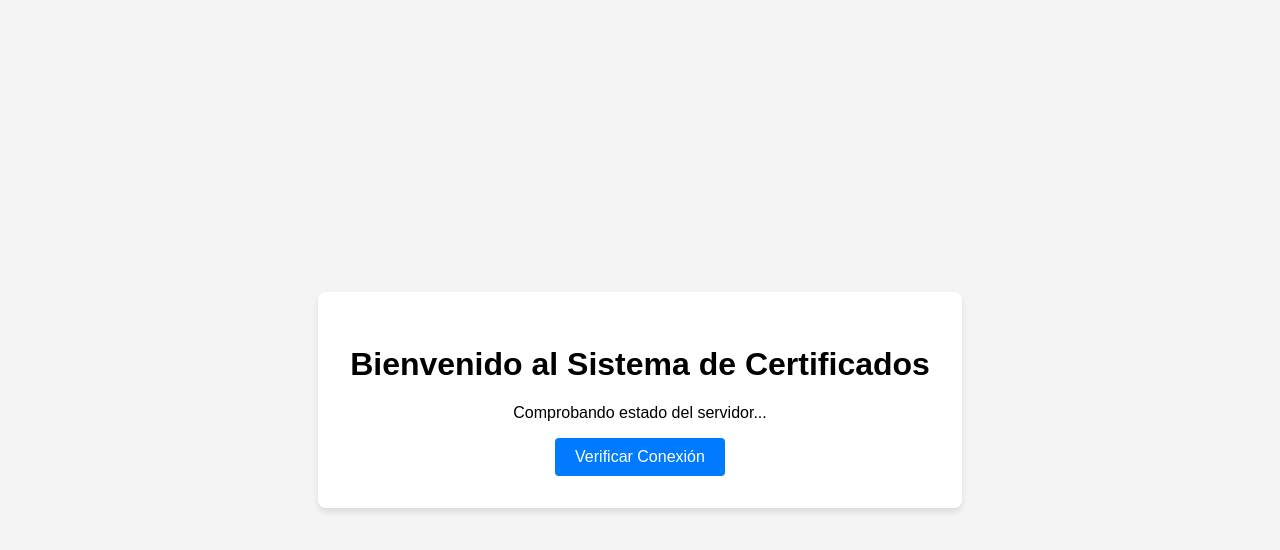
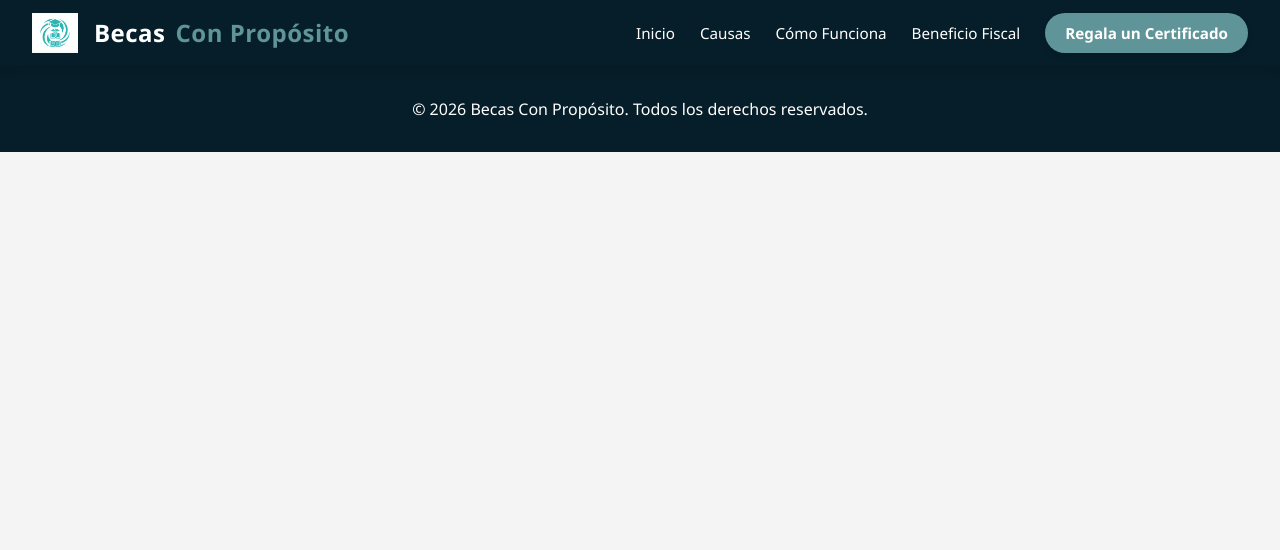
Before and after one commit to Churr000God/proyecto-certificados, a plain HTML site: page frontend/views/index.html in a window 1280 px wide. Drawn offline with Linux system fonts and the light colour scheme.

Commit message:
style(frontend): optimize navbar html and css for responsiveness

```diff
--- a/docker-compose.yml
+++ b/docker-compose.yml
@@ -1,5 +1,3 @@
-version: '3.8'
-
 services:
   backend:
     build: ./backend
--- /dev/null
+++ b/frontend/assets/nav_bar.css
@@ -0,0 +1,183 @@
+.navbar {
+    background-color: var(--primary-color);
+    color: var(--white-color);
+    padding: 0.8rem 2rem;
+    display: flex;
+    justify-content: space-between;
+    align-items: center;
+    box-shadow: 0 2px 10px rgba(0,0,0,0.15);
+    position: sticky;
+    top: 0;
+    z-index: 1000;
+}
+
+/* Logo Section */
+.navbar-left {
+    display: flex;
+    align-items: center;
+}
+
+.brand-logo {
+    display: flex;
+    align-items: center;
+    text-decoration: none;
+    color: var(--white-color);
+}
+
+.logo-img {
+    height: 40px;
+    width: auto;
+    object-fit: contain;
+}
+
+.logo-text {
+    font-size: 1.2rem;
+    font-weight: bold;
+    margin-left: 10px;
+}
+
+/* Navigation Links */
+.navbar-title-container {
+    flex: 1;
+    display: flex;
+    justify-content: left;
+    padding: 0 1rem;
+    text-align: center;
+    gap: 10px;
+}
+
+.brand_1 {
+    font-size: 1.5rem;
+    color: var(--white-color);
+    margin: 0;
+    font-weight: 700;
+    white-space: nowrap;
+    letter-spacing: 0.5px;
+}
+
+.brand_2 {
+    font-size: 1.5rem;
+    color: var(--secondary-color);
+    margin: 0;
+    font-weight: 700;
+    white-space: nowrap;
+    letter-spacing: 0.5px;
+}
+
+@media (max-width: 768px) {
+    .brand_1, .brand_2 {
+        font-size: 1.1rem;
+    }
+
+    .navbar-title-container {
+        justify-content: flex-start;
+        padding-left: 0.5rem;
+    }
+}
+
+.navbar .nav-links {
+    display: flex;
+    gap: 25px;
+    list-style: none;
+    margin: 0;
+    padding: 0;
+    align-items: center;
+}
+
+.navbar .nav-links li a {
+    color: var(--white-color);
+    text-decoration: none;
+    font-weight: 500;
+    font-size: 0.95rem;
+    padding: 5px 0;
+    position: relative;
+    transition: color 0.3s ease;
+}
+
+/* Efecto hover subrayado */
+.navbar .nav-links li a:not(.btn-cta)::after {
+    content: '';
+    position: absolute;
+    width: 0;
+    height: 2px;
+    bottom: 0;
+    left: 0;
+    background-color: var(--light-color);
+    transition: width 0.3s ease;
+}
+
+.navbar .nav-links li a:not(.btn-cta):hover::after {
+    width: 100%;
+}
+
+.navbar .nav-links li a:hover {
+    color: var(--light-color);
+}
+
+/* Botón CTA Destacado */
+.btn-cta {
+    background-color: var(--secondary-color);
+    color: var(--white-color) !important;
+    padding: 10px 20px !important;
+    border-radius: 25px;
+    font-weight: 600 !important;
+    transition: all 0.3s ease !important;
+    box-shadow: 0 4px 6px rgba(0,0,0,0.1);
+}
+
+.btn-cta:hover {
+    background-color: var(--light-color);
+    transform: translateY(-2px);
+    box-shadow: 0 6px 8px rgba(0,0,0,0.2);
+}
+
+/* Hamburger Menu (Oculto en desktop) */
+.hamburger {
+    display: none;
+    cursor: pointer;
+    flex-direction: column;
+    gap: 5px;
+}
+
+.hamburger span {
+    width: 25px;
+    height: 3px;
+    background-color: var(--white-color);
+    border-radius: 2px;
+}
+
+/* Responsive Design */
+@media (max-width: 768px) {
+    .navbar {
+        padding: 1rem;
+    }
+
+    .hamburger {
+        display: flex;
+    }
+
+    .navbar .nav-links {
+        position: absolute;
+        top: 100%;
+        left: 0;
+        width: 100%;
+        background-color: var(--primary-color);
+        flex-direction: column;
+        padding: 20px 0;
+        gap: 20px;
+        transform: translateY(-150%);
+        transition: transform 0.3s ease-in-out;
+        z-index: 999;
+        box-shadow: 0 4px 6px rgba(0,0,0,0.1);
+    }
+
+    .navbar .nav-links.active {
+        transform: translateY(0);
+    }
+
+    .btn-cta {
+        width: 80%;
+        text-align: center;
+        margin-top: 10px;
+    }
+}
--- a/frontend/assets/style.css
+++ b/frontend/assets/style.css
@@ -1,32 +1,47 @@
+:root {
+    --primary-color: #061e29;
+    --secondary-color: #5f9598;
+    --accent-color: #70a4a7;
+    --text-color: #333333;
+    --white-color: #ffffff;
+    --light-color: #04bebe;
+    --bg-color: #f4f4f4;
+}
+
 body {
-    font-family: Arial, sans-serif;
-    background-color: #f4f4f4;
+    font-family: 'Segoe UI', Tahoma, Geneva, Verdana, sans-serif;
+    background-color: var(--bg-color);
     margin: 0;
     padding: 0;
+    min-height: 100vh;
     display: flex;
-    justify-content: center;
-    align-items: center;
-    height: 100vh;
+    flex-direction: column;
 }
 
-.container {
-    background: white;
+/* El contenido principal empuja el footer hacia abajo */
+main.container {
+    flex: 1;
+    width: 100%;
+    max-width: 1200px;
+    margin: 2rem auto;
     padding: 2rem;
+    background: var(--white-color);
     border-radius: 8px;
     box-shadow: 0 4px 6px rgba(0,0,0,0.1);
-    text-align: center;
+    box-sizing: border-box;
 }
 
 button {
-    background-color: #007bff;
-    color: white;
+    background-color: var(--secondary-color);
+    color: var(--white-color);
     border: none;
     padding: 10px 20px;
     border-radius: 4px;
     cursor: pointer;
     font-size: 16px;
+    transition: background-color 0.3s ease;
 }
 
 button:hover {
-    background-color: #0056b3;
+    background-color: var(--light-color);
 }
--- /dev/null
+++ b/frontend/components/footer.html
@@ -0,0 +1,3 @@
+<footer style="background-color: var(--primary-color); color: var(--white-color); padding: 1rem; text-align: center; margin-top: auto;">
+    <p>&copy; <span id="year"></span> Becas Con Propósito. Todos los derechos reservados.</p>
+</footer>
--- /dev/null
+++ b/frontend/components/nav_bar.html
@@ -0,0 +1,28 @@
+<nav class="navbar">
+    <div class="navbar-left">
+        <a href="/" class="brand-logo">
+            <!-- Asumiendo que logo.png existe, si no, usar un placeholder o texto -->
+            <img src="../assets/logo.png" alt="Becas Con Propósito" class="logo-img" onerror="this.style.display='none'; this.nextElementSibling.style.display='block'">
+            <span class="logo-text" style="display:none">Becas Con Propósito</span>
+        </a>
+    </div>
+
+    <div class="navbar-title-container">
+        <h1 class="brand_1">Becas</h1>
+        <h1 class="brand_2">Con Propósito</h1>
+    </div>
+
+    <ul class="nav-links">
+        <li><a href="../views/index.html">Inicio</a></li>
+        <li><a href="../views/index.html#causas">Causas</a></li>
+        <li><a href="../views/index.html#Como_Funciona">Cómo Funciona</a></li>
+        <li><a href="../views/beneficio_fiscal.html">Beneficio Fiscal</a></li>
+        <li class="cta-item"><a href="../views/generar_certificado.html" class="btn-cta">Regala un Certificado</a></li>
+    </ul>
+
+    <div class="hamburger">
+        <span></span>
+        <span></span>
+        <span></span>
+    </div>
+</nav>
--- /dev/null
+++ b/frontend/js/include-layout.js
@@ -0,0 +1,24 @@
+async function loadPartial(selector, url) {
+  const target = document.querySelector(selector);
+  if (!target) return;
+
+  try {
+    const res = await fetch(url);
+    if (!res.ok) throw new Error(`HTTP ${res.status} - ${url}`);
+    target.innerHTML = await res.text();
+  } catch (err) {
+    console.error("Error cargando partial:", err);
+    target.innerHTML = `<div style="padding:12px;color:#b00;">
+      No se pudo cargar: ${url}
+    </div>`;
+  }
+}
+
+document.addEventListener("DOMContentLoaded", async () => {
+  await loadPartial("#app-header", "/components/nav_bar.html");
+  await loadPartial("#app-footer", "/components/footer.html");
+
+  // Ejemplo: actualizar año en footer si existe
+  const year = document.getElementById("year");
+  if (year) year.textContent = new Date().getFullYear();
+});
--- a/frontend/views/index.html
+++ b/frontend/views/index.html
@@ -3,15 +3,18 @@
 <head>
     <meta charset="UTF-8">
     <meta name="viewport" content="width=device-width, initial-scale=1.0">
-    <title>Proyecto Certificados</title>
+    <title>Becas Con Propósito</title>
+    <!-- CSS Principal -->
     <link rel="stylesheet" href="../assets/style.css">
+    <!-- CSS Componentes -->
+    <link rel="stylesheet" href="../assets/nav_bar.css">
+
+    <!-- Scripts -->
+    <script src="../js/include-layout.js" defer></script>
 </head>
 <body>
-    <div class="container">
-        <h1>Bienvenido al Sistema de Certificados</h1>
-        <p id="api-status">Comprobando estado del servidor...</p>
-        <button id="check-status-btn">Verificar Conexión</button>
-    </div>
-    <script src="../js/script.js"></script>
+    <div id="app-header"></div>
+
+    <div id="app-footer"></div>
 </body>
 </html>
```
Also changed, not shown: frontend/views/Api_prueba.html (added, +17 -0 lines), CHANGELOG.md, frontend/assets/logo.png (added).
